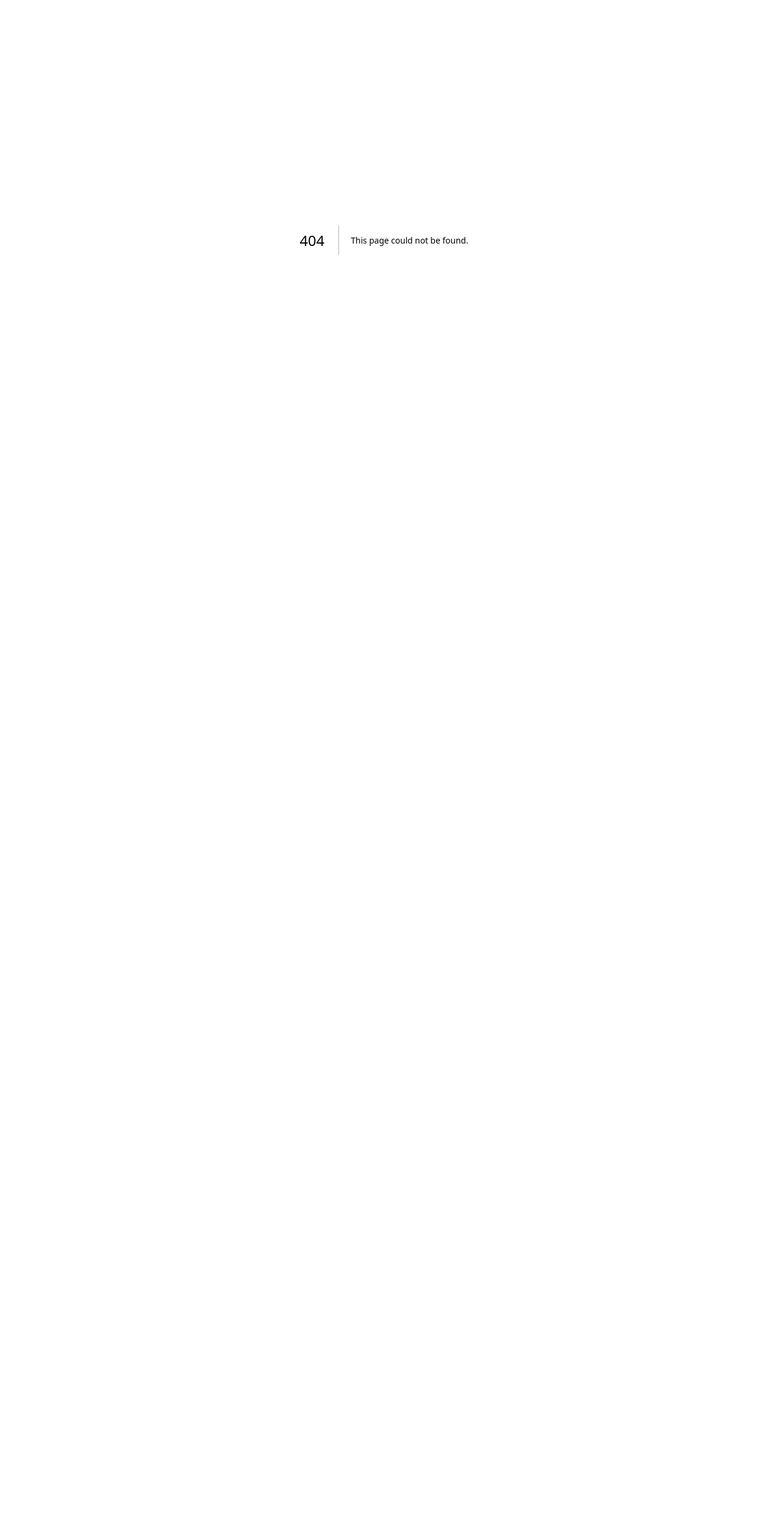
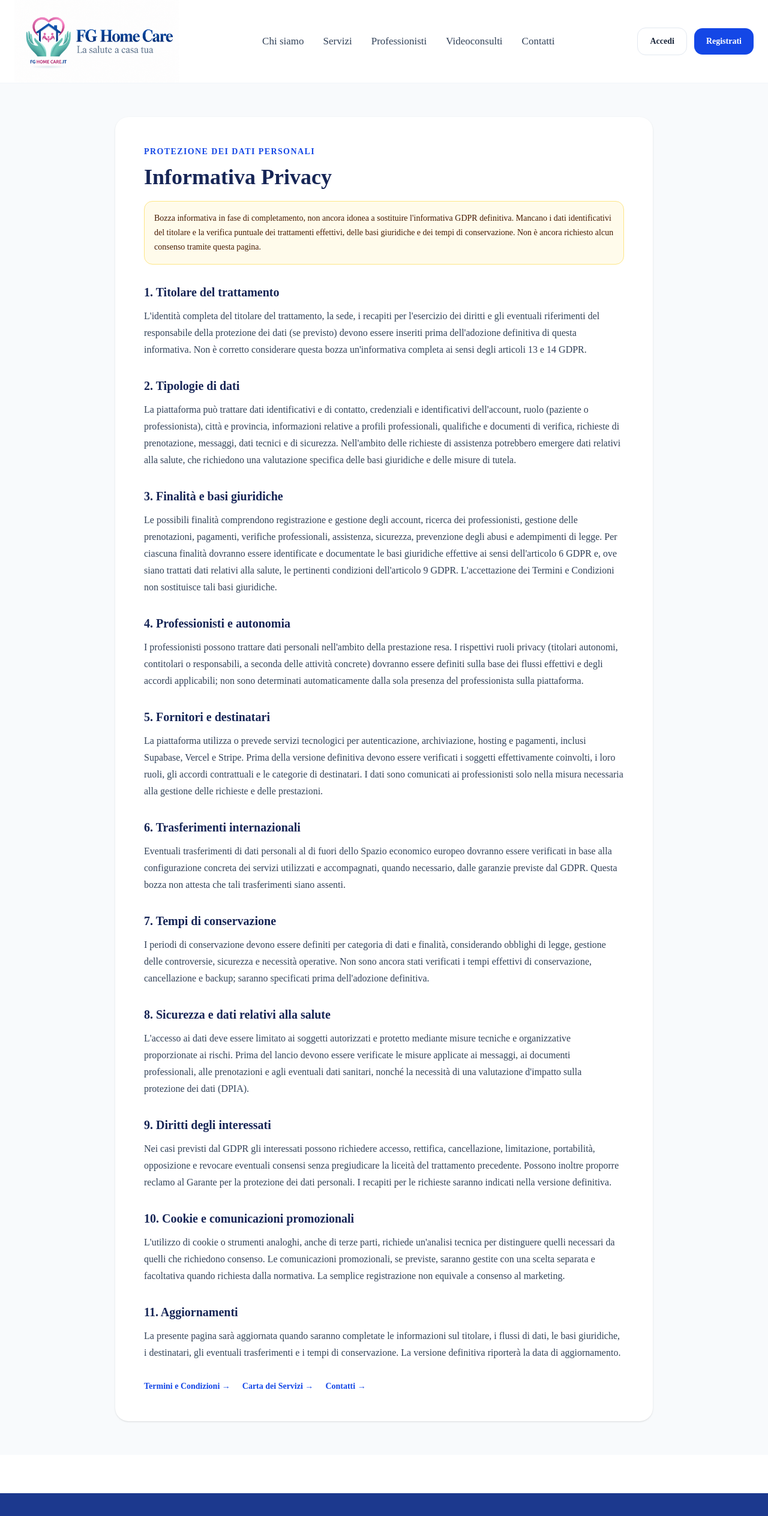
Before and after one commit to Francescogenovese9-oss/fg-home-care, a Next.js app: page /privacy in a window 1280 px wide. Before the commit this address had no page. Shown: the top 2527 px of the page at 60% size. Before the commit the page ends 800 px from the top, so only its background shows below. Built offline with nearby package versions, Linux system fonts and the light colour scheme.

Commit message:
Add preliminary GDPR privacy information page

```diff
--- /dev/null
+++ b/app/privacy/page.tsx
@@ -0,0 +1,48 @@
+import Link from "next/link";
+import Header from "@/components/layout/Header";
+import Footer from "@/components/layout/Footer";
+
+const sections = [
+  { title: "1. Titolare del trattamento", text: "L'identità completa del titolare del trattamento, la sede, i recapiti per l'esercizio dei diritti e gli eventuali riferimenti del responsabile della protezione dei dati (se previsto) devono essere inseriti prima dell'adozione definitiva di questa informativa. Non è corretto considerare questa bozza un'informativa completa ai sensi degli articoli 13 e 14 GDPR." },
+  { title: "2. Tipologie di dati", text: "La piattaforma può trattare dati identificativi e di contatto, credenziali e identificativi dell'account, ruolo (paziente o professionista), città e provincia, informazioni relative a profili professionali, qualifiche e documenti di verifica, richieste di prenotazione, messaggi, dati tecnici e di sicurezza. Nell'ambito delle richieste di assistenza potrebbero emergere dati relativi alla salute, che richiedono una valutazione specifica delle basi giuridiche e delle misure di tutela." },
+  { title: "3. Finalità e basi giuridiche", text: "Le possibili finalità comprendono registrazione e gestione degli account, ricerca dei professionisti, gestione delle prenotazioni, pagamenti, verifiche professionali, assistenza, sicurezza, prevenzione degli abusi e adempimenti di legge. Per ciascuna finalità dovranno essere identificate e documentate le basi giuridiche effettive ai sensi dell'articolo 6 GDPR e, ove siano trattati dati relativi alla salute, le pertinenti condizioni dell'articolo 9 GDPR. L'accettazione dei Termini e Condizioni non sostituisce tali basi giuridiche." },
+  { title: "4. Professionisti e autonomia", text: "I professionisti possono trattare dati personali nell'ambito della prestazione resa. I rispettivi ruoli privacy (titolari autonomi, contitolari o responsabili, a seconda delle attività concrete) dovranno essere definiti sulla base dei flussi effettivi e degli accordi applicabili; non sono determinati automaticamente dalla sola presenza del professionista sulla piattaforma." },
+  { title: "5. Fornitori e destinatari", text: "La piattaforma utilizza o prevede servizi tecnologici per autenticazione, archiviazione, hosting e pagamenti, inclusi Supabase, Vercel e Stripe. Prima della versione definitiva devono essere verificati i soggetti effettivamente coinvolti, i loro ruoli, gli accordi contrattuali e le categorie di destinatari. I dati sono comunicati ai professionisti solo nella misura necessaria alla gestione delle richieste e delle prestazioni." },
+  { title: "6. Trasferimenti internazionali", text: "Eventuali trasferimenti di dati personali al di fuori dello Spazio economico europeo dovranno essere verificati in base alla configurazione concreta dei servizi utilizzati e accompagnati, quando necessario, dalle garanzie previste dal GDPR. Questa bozza non attesta che tali trasferimenti siano assenti." },
+  { title: "7. Tempi di conservazione", text: "I periodi di conservazione devono essere definiti per categoria di dati e finalità, considerando obblighi di legge, gestione delle controversie, sicurezza e necessità operative. Non sono ancora stati verificati i tempi effettivi di conservazione, cancellazione e backup; saranno specificati prima dell'adozione definitiva." },
+  { title: "8. Sicurezza e dati relativi alla salute", text: "L'accesso ai dati deve essere limitato ai soggetti autorizzati e protetto mediante misure tecniche e organizzative proporzionate ai rischi. Prima del lancio devono essere verificate le misure applicate ai messaggi, ai documenti professionali, alle prenotazioni e agli eventuali dati sanitari, nonché la necessità di una valutazione d'impatto sulla protezione dei dati (DPIA)." },
+  { title: "9. Diritti degli interessati", text: "Nei casi previsti dal GDPR gli interessati possono richiedere accesso, rettifica, cancellazione, limitazione, portabilità, opposizione e revocare eventuali consensi senza pregiudicare la liceità del trattamento precedente. Possono inoltre proporre reclamo al Garante per la protezione dei dati personali. I recapiti per le richieste saranno indicati nella versione definitiva." },
+  { title: "10. Cookie e comunicazioni promozionali", text: "L'utilizzo di cookie o strumenti analoghi, anche di terze parti, richiede un'analisi tecnica per distinguere quelli necessari da quelli che richiedono consenso. Le comunicazioni promozionali, se previste, saranno gestite con una scelta separata e facoltativa quando richiesta dalla normativa. La semplice registrazione non equivale a consenso al marketing." },
+  { title: "11. Aggiornamenti", text: "La presente pagina sarà aggiornata quando saranno completate le informazioni sul titolare, i flussi di dati, le basi giuridiche, i destinatari, gli eventuali trasferimenti e i tempi di conservazione. La versione definitiva riporterà la data di aggiornamento." },
+];
+
+export default function PrivacyPage() {
+  return (
+    <>
+      <Header />
+      <main className="bg-slate-50 px-5 py-14">
+        <article className="mx-auto max-w-4xl rounded-3xl bg-white p-6 shadow-sm sm:p-12">
+          <p className="text-sm font-semibold uppercase tracking-widest text-blue-700">Protezione dei dati personali</p>
+          <h1 className="mt-3 text-3xl font-bold text-blue-950 sm:text-4xl">Informativa Privacy</h1>
+          <p className="mt-5 rounded-xl border border-amber-200 bg-amber-50 p-4 text-sm leading-6 text-amber-950">
+            Bozza informativa in fase di completamento, non ancora idonea a sostituire l'informativa GDPR definitiva. Mancano i dati identificativi del titolare e la verifica puntuale dei trattamenti effettivi, delle basi giuridiche e dei tempi di conservazione. Non è ancora richiesto alcun consenso tramite questa pagina.
+          </p>
+          <div className="mt-8 space-y-8">
+            {sections.map((section) => (
+              <section key={section.title}>
+                <h2 className="text-xl font-bold text-blue-950">{section.title}</h2>
+                <p className="mt-3 leading-7 text-slate-700">{section.text}</p>
+              </section>
+            ))}
+          </div>
+          <div className="mt-8 flex flex-wrap gap-5 text-sm font-semibold text-blue-700">
+            <Link href="/termini-e-condizioni" className="hover:underline">Termini e Condizioni →</Link>
+            <Link href="/carta-dei-servizi" className="hover:underline">Carta dei Servizi →</Link>
+            <Link href="/contatti" className="hover:underline">Contatti →</Link>
+          </div>
+        </article>
+      </main>
+      <Footer />
+    </>
+  );
+}
```
